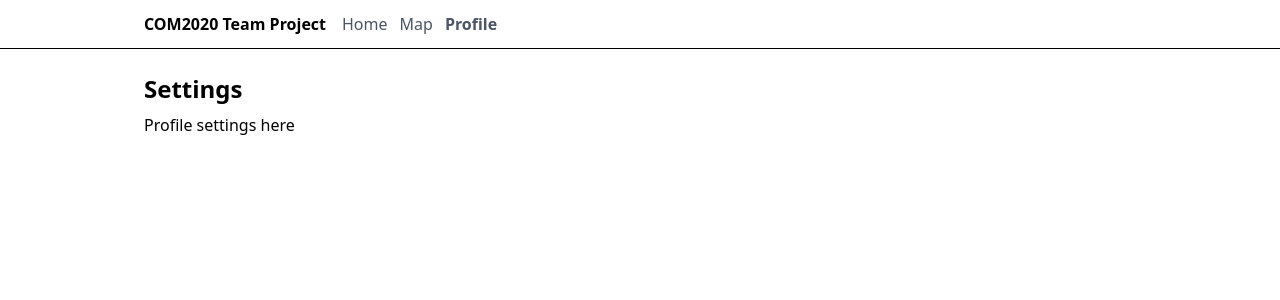
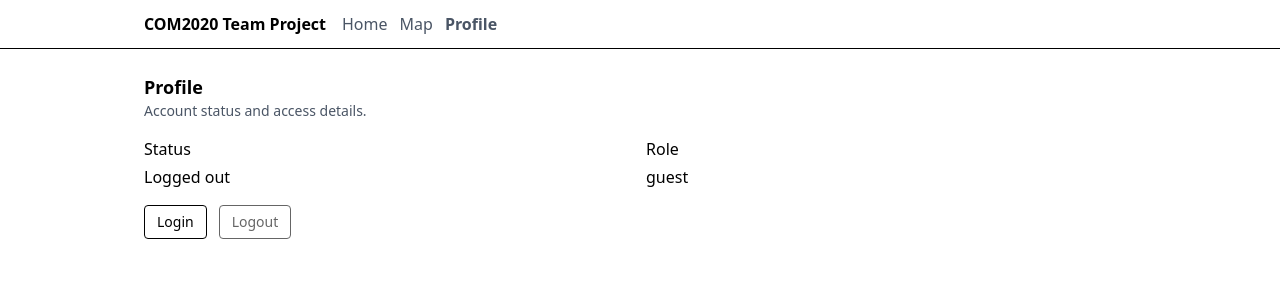
Before and after one commit to PeterC-B/COM2020-TeamProject, a Vue app in the folder client/: page /profile in a window 1280 px wide. Shown: the top 300 px of the page. Built offline with nearby package versions, Linux system fonts and the light colour scheme.

Commit message:
Simple layout and structure for the profile view

```diff
--- a/client/src/stores/main.ts
+++ b/client/src/stores/main.ts
@@ -3,6 +3,7 @@ import { computed, ref } from 'vue'
 
 export const useMainStore = defineStore('main', () => {
     const accessToken = ref<string | null>(null)
+    const userRole = ref<string | null>(null)
     const isAuthenticated = computed(() => Boolean(accessToken.value))
 
     function setAccessToken(token: string | null) {
@@ -11,7 +12,12 @@ export const useMainStore = defineStore('main', () => {
 
     function clearAccessToken() {
         accessToken.value = null
+        userRole.value = null
     }
 
-    return { accessToken, isAuthenticated, setAccessToken, clearAccessToken }
+    function setUserRole(role: string | null) {
+        userRole.value = role
+    }
+
+    return { accessToken, userRole, isAuthenticated, setAccessToken, setUserRole, clearAccessToken }
 })
--- a/client/src/views/ProfileView.vue
+++ b/client/src/views/ProfileView.vue
@@ -1,8 +1,60 @@
-<script setup lang="ts"></script>
+<script setup lang="ts">
+import { useMainStore } from '@/stores/main'
+import { computed } from 'vue'
+import { useRouter } from 'vue-router'
+
+const mainStore = useMainStore()
+const router = useRouter()
+
+const statusLabel = computed(() => (mainStore.isAuthenticated ? 'Logged in' : 'Logged out'))
+const roleLabel = computed(() => mainStore.userRole ?? 'guest')
+
+function handleLogin() {
+    void router.push('/')
+}
+
+function handleLogout() {
+    mainStore.clearAccessToken()
+}
+</script>
 
 <template>
-    <section>
-        <h1 class="text-2xl font-semibold">Settings</h1>
-        <p class="mt-2">Profile settings here</p>
+    <section class="grid gap-4">
+        <div>
+            <h1 class="text-lg font-semibold">Profile</h1>
+            <p class="text-sm text-gray-600">Account status and access details.</p>
+        </div>
+
+        <div>
+            <div class="grid gap-3 sm:grid-cols-2">
+                <div class="space-y-1">
+                    <div>Status</div>
+                    <div>{{ statusLabel }}</div>
+                </div>
+                <div class="space-y-1">
+                    <div>Role</div>
+                    <div>{{ roleLabel }}</div>
+                </div>
+            </div>
+        </div>
+
+        <div class="flex flex-wrap gap-3">
+            <button
+                class="rounded border px-3 py-1.5 text-sm disabled:opacity-60"
+                type="button"
+                :disabled="mainStore.isAuthenticated"
+                @click="handleLogin"
+            >
+                Login
+            </button>
+            <button
+                class="rounded border px-3 py-1.5 text-sm disabled:opacity-60"
+                type="button"
+                :disabled="!mainStore.isAuthenticated"
+                @click="handleLogout"
+            >
+                Logout
+            </button>
+        </div>
     </section>
 </template>
```
